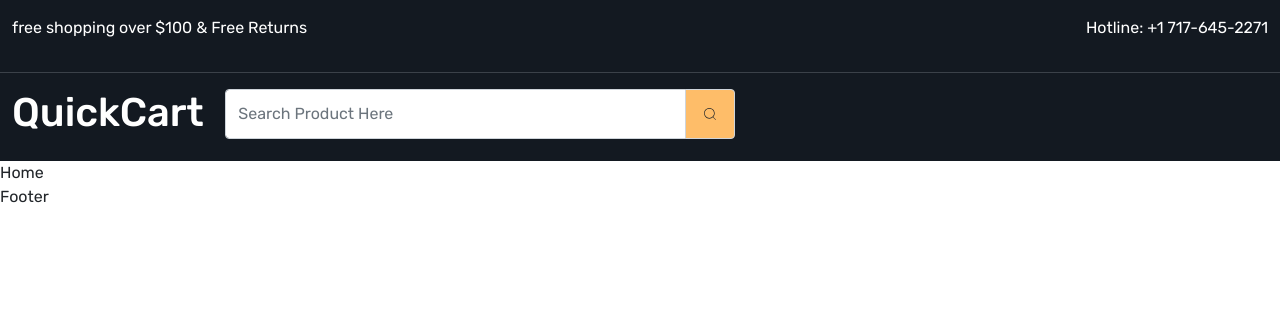
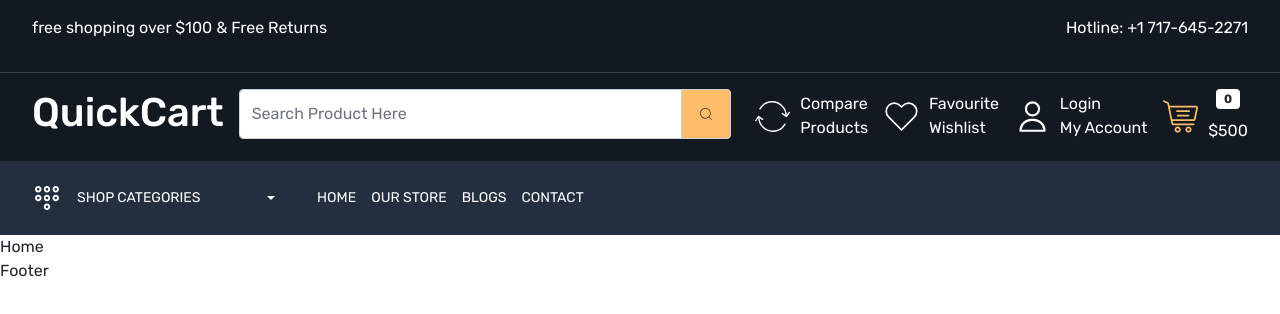
Before and after one commit to bant095/QuickCart-Frontend, a React (Create React App) app: page / in a window 1280 px wide. Shown: the top 314 px of the page. Built offline with nearby package versions, Linux system fonts and the light colour scheme.

Commit message:
I updated the header section

```diff
--- a/src/App.css
+++ b/src/App.css
@@ -8,6 +8,7 @@
   --color-131921: #131921;
   --color-3b4149: #3b4149;
   --color-febd69: #febd69;
+  --color-232f3e: #232f3e;
 }
 
 body {
@@ -24,14 +25,33 @@ a {
   border-color: inherit;
 }
 
+.gap-10 {
+  gap: 10px;
+}
+
+.gap-15 {
+  gap: 15px;
+}
+
+.gap-30 {
+  gap: 30px;
+}
+
 /* HEADER PART */
 .header-top-strip {
   border-bottom: 1px solid var(--color-3b4149);
   background-color: var(--color-131921);
+  padding: 0 20px;
 }
 
 .header-upper {
   background-color: var(--color-131921);
+  padding: 0 20px;
+}
+
+.header-bottom {
+  background-color: var(--color-232f3e);
+  padding: 0 20px;
 }
 
 .header-upper .input-group-text {
@@ -39,4 +59,39 @@ a {
   cursor: pointer;
 }
 
+.header-upper .header-upper-links img {
+  width: 35px;
+  height: 35px;
+}
+
+.header-bottom .menu-links a,
+.header-bottom .dropdown button {
+  color: white;
+  font-size: 14px;
+  line-height: 18px;
+  font-weight: 400;
+  letter-spacing: 0.3;
+  text-transform: uppercase;
+}
+
+.header-bottom .dropdown button:focus {
+  box-shadow: none;
+}
+
+.header-bottom .dropdown-menu {
+  background-color: var(--color-131921);
+  width: 100%;
+  transform: translate3d(0px, 57px, 0px) !important;
+}
+
+.header-bottom .dropdown-item {
+  padding: 20px;
+  margin-bottom: 3px;
+  border-bottom: 1px solid var(--color-3b4149);
+}
+.header-bottom .dropdown-item:hover {
+  background-color: transparent;
+  color: var(--color-febd69) !important;
+}
+
 /* Header Part End Here */
--- a/src/components/Header.js
+++ b/src/components/Header.js
@@ -5,6 +5,7 @@ import { CiSearch } from 'react-icons/ci';
 const Header = () => {
   return (
     <>
+      {/* first header */}
       <header className='header-top-strip py-3'>
         <div className='container-xxl'>
           <div class='row'>
@@ -25,6 +26,7 @@ const Header = () => {
           </div>
         </div>
       </header>
+      {/* second header */}
       <header className='header-upper py-3'>
         <div className='container-xxl'>
           <div className='row align-item-center'>
@@ -47,7 +49,94 @@ const Header = () => {
                 </span>
               </div>
             </div>
-            <div className='col-5'></div>
+            <div className='col-5'>
+              <div className='header-upper-links d-flex align-items-center justify-content-between'>
+                <div>
+                  <Link className='d-flex align-items-center justify-center gap-10 text-white'>
+                    <img src='/images/compare.svg' alt='compare' />
+                    <p className='mb-0'>
+                      Compare <br /> Products
+                    </p>
+                  </Link>
+                </div>
+                <div>
+                  <Link className='d-flex align-items-center justify-center gap-10 text-white'>
+                    <img src='/images/wishlist.svg' alt='wishlist' />
+                    <p className='mb-0'>
+                      Favourite <br /> Wishlist
+                    </p>
+                  </Link>
+                </div>
+                <div>
+                  <Link className='d-flex align-items-center justify-center gap-10 text-white'>
+                    <img src='/images/user.svg' alt='user' />
+                    <p className='mb-0'>
+                      Login <br /> My Account
+                    </p>
+                  </Link>
+                </div>
+                <div>
+                  <Link className='d-flex align-items-center justify-center gap-10 text-white'>
+                    <img src='/images/cart.svg' alt='cart' />
+                    <div className='d-flex flex-column align-items-center gap-10'>
+                      <span className='badge bg-white text-dark'>0</span>
+                      <p className='mb-0'>$500</p>
+                    </div>
+                  </Link>
+                </div>
+              </div>
+            </div>
+          </div>
+        </div>
+      </header>
+      {/* third header */}
+      <header className='header-bottom py-3'>
+        <div className='row'>
+          <div className='col-12'>
+            <div className='menu-bottom d-flex align-items-center gap-30'>
+              <div>
+                <div className='dropdown'>
+                  <button
+                    class='btn btn-secondary dropdown-toggle bg-transparent border-0 gap-15 d-flex align-items-center '
+                    type='button'
+                    id='dropdownMenuButton1'
+                    data-bs-toggle='dropdown'
+                    aria-expanded='false'
+                  >
+                    <img src='images/menu.svg' alt='' />
+                    <span className='me-5 inline-block'> Shop Categories</span>
+                  </button>
+                  <ul
+                    className='dropdown-menu'
+                    aria-labelledby='dropdownMenuButton1'
+                  >
+                    <li>
+                      <Link className='dropdown-item text-white' to='/'>
+                        Action
+                      </Link>
+                    </li>
+                    <li>
+                      <Link className='dropdown-item text-white' to='/'>
+                        Another action
+                      </Link>
+                    </li>
+                    <li>
+                      <Link className='dropdown-item text-white' to='/'>
+                        Something else here
+                      </Link>
+                    </li>
+                  </ul>
+                </div>
+              </div>
+              <div className='menu-links'>
+                <div className='d-flex align-items-center gap-15'>
+                  <NavLink to='/'>Home</NavLink>
+                  <NavLink to='/'>Our Store</NavLink>
+                  <NavLink to='/'>Blogs</NavLink>
+                  <NavLink to='/contact'>Contact</NavLink>
+                </div>
+              </div>
+            </div>
           </div>
         </div>
       </header>
```
